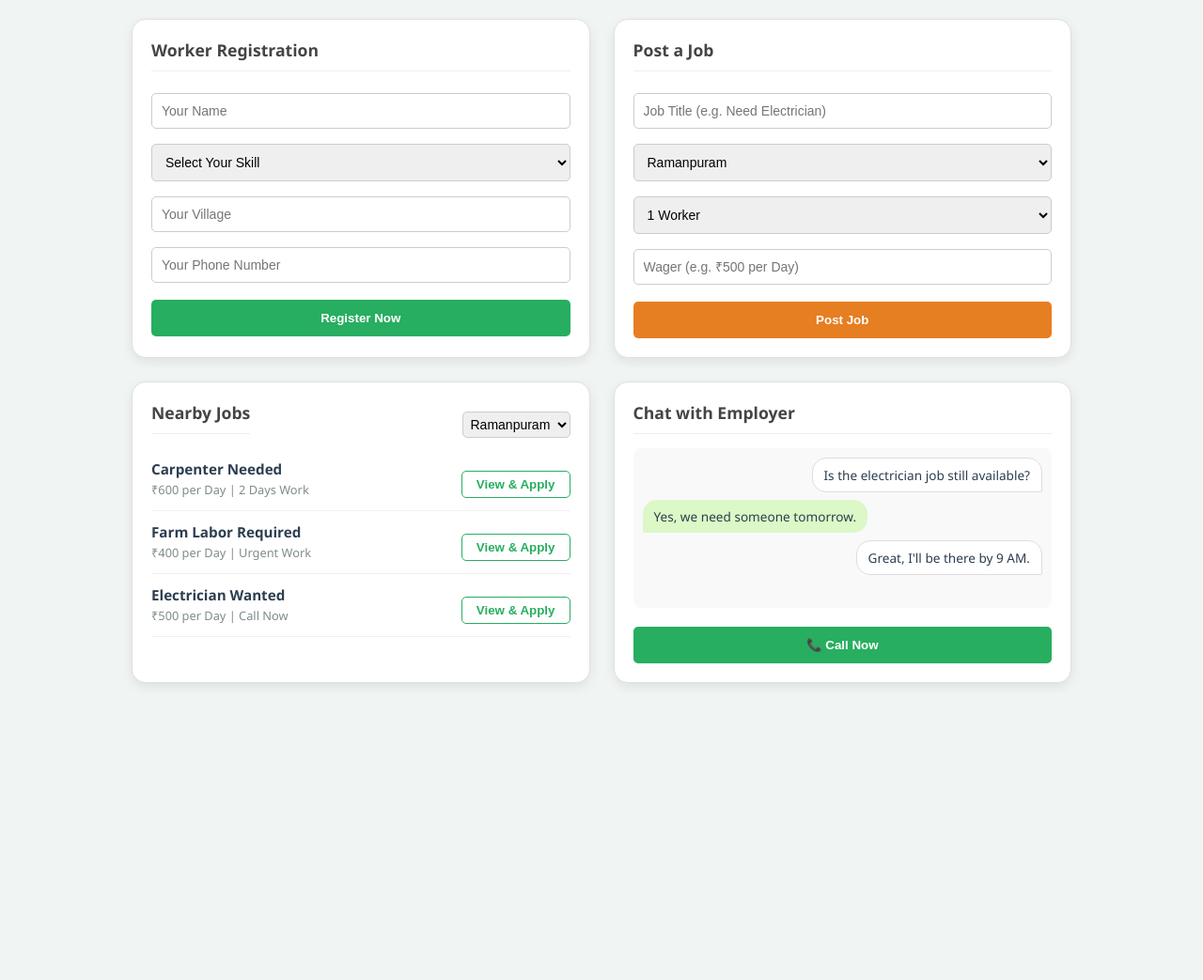
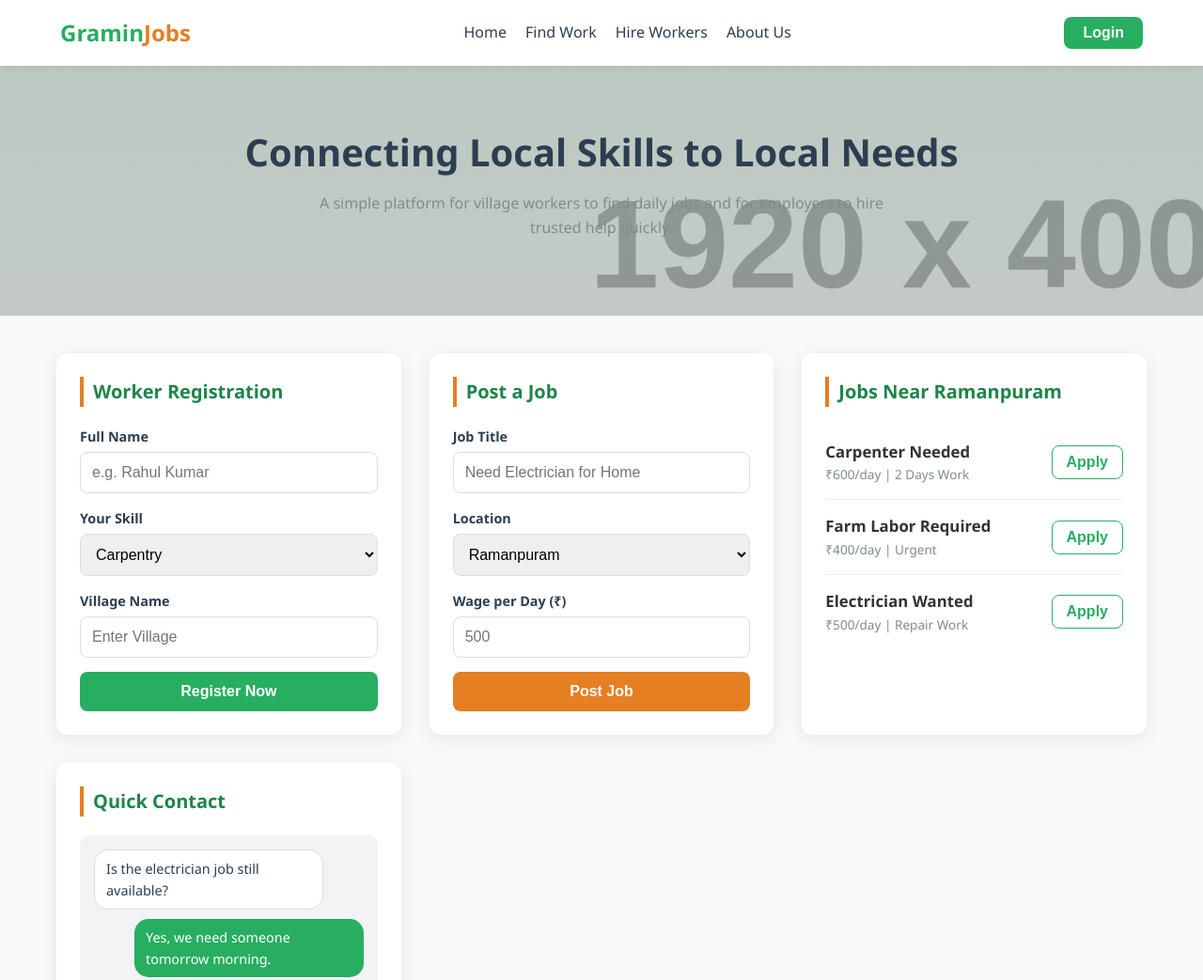
Before and after one commit to gsjsjjssshshsj-stack/skillbridge, a plain HTML site: page index.html in a window 1280 px wide. Shown: the top 1043 px of the page at 94% size. Before the commit the page ends 800 px from the top, so only its background shows below. Drawn offline with Linux system fonts and the light colour scheme; placeholder pictures from the web are drawn by us.

Commit message:
Update index.html

```diff
--- a/index.html
+++ b/index.html
@@ -3,219 +3,264 @@
 <head>
     <meta charset="UTF-8">
     <meta name="viewport" content="width=device-width, initial-scale=1.0">
-    <title>Job Matching Portal</title>
+    <title>GraminJobs | Local Worker & Employer Portal</title>
     <style>
-        /* --- CSS STYLES --- */
+        /* --- CSS VARIABLES & RESET --- */
         :root {
             --primary-green: #27ae60;
-            --secondary-green: #2ecc71;
+            --dark-green: #1e8449;
             --accent-orange: #e67e22;
-            --bg-light: #f0f4f3;
-            --text-main: #2c3e50;
+            --light-bg: #f8faf9;
+            --white: #ffffff;
+            --text-dark: #2c3e50;
+            --text-gray: #7f8c8d;
+            --shadow: 0 4px 20px rgba(0,0,0,0.08);
         }
 
-        body {
-            font-family: 'Segoe UI', Roboto, Helvetica, Arial, sans-serif;
-            background-color: var(--bg-light);
-            color: var(--text-main);
-            margin: 0;
-            padding: 20px;
+        * { box-sizing: border-box; margin: 0; padding: 0; }
+        body { font-family: 'Segoe UI', Tahoma, sans-serif; background-color: var(--light-bg); color: var(--text-dark); line-height: 1.6; }
+
+        /* --- NAVIGATION --- */
+        nav {
+            background: var(--white);
             display: flex;
-            justify-content: center;
+            justify-content: space-between;
+            align-items: center;
+            padding: 1rem 5%;
+            position: sticky;
+            top: 0;
+            z-index: 1000;
+            box-shadow: 0 2px 10px rgba(0,0,0,0.05);
         }
 
+        .logo { font-size: 1.5rem; font-weight: bold; color: var(--primary-green); }
+        .logo span { color: var(--accent-orange); }
+
+        .nav-links { list-style: none; display: flex; gap: 20px; }
+        .nav-links a { text-decoration: none; color: var(--text-dark); font-weight: 500; transition: 0.3s; }
+        .nav-links a:hover { color: var(--primary-green); }
+
+        /* --- HERO SECTION --- */
+        .hero {
+            background: linear-gradient(rgba(39, 174, 96, 0.1), rgba(39, 174, 96, 0.05)), url('https://via.placeholder.com/1920x400');
+            text-align: center;
+            padding: 60px 20px;
+        }
+        .hero h1 { font-size: 2.5rem; margin-bottom: 10px; }
+        .hero p { color: var(--text-gray); max-width: 600px; margin: 0 auto 20px; }
+
+        /* --- MAIN LAYOUT --- */
         .container {
-            max-width: 1000px;
-            width: 100%;
+            max-width: 1200px;
+            margin: 40px auto;
+            padding: 0 20px;
             display: grid;
-            grid-template-columns: repeat(auto-fit, minmax(320px, 1fr));
-            gap: 25px;
+            grid-template-columns: repeat(auto-fit, minmax(300px, 1fr));
+            gap: 30px;
         }
 
+        /* --- CARD STYLING --- */
         .card {
-            background: white;
-            border-radius: 15px;
-            padding: 20px;
-            box-shadow: 0 4px 12px rgba(0,0,0,0.08);
-            border: 1px solid #e0e0e0;
+            background: var(--white);
+            border-radius: 12px;
+            padding: 25px;
+            box-shadow: var(--shadow);
+            transition: transform 0.3s;
         }
+        .card:hover { transform: translateY(-5px); }
+        .card h2 { margin-bottom: 20px; font-size: 1.25rem; color: var(--dark-green); border-left: 4px solid var(--accent-orange); padding-left: 10px; }
 
-        h2 {
-            font-size: 1.1rem;
-            margin-top: 0;
-            color: #444;
-            border-bottom: 1px solid #eee;
-            padding-bottom: 10px;
-            margin-bottom: 15px;
-        }
-
+        /* --- FORMS --- */
+        .form-group { margin-bottom: 15px; }
+        label { display: block; font-size: 0.9rem; margin-bottom: 5px; font-weight: 600; }
         input, select {
             width: 100%;
-            padding: 10px;
-            margin: 8px 0;
-            border: 1px solid #ccc;
-            border-radius: 5px;
-            box-sizing: border-box;
-            font-size: 14px;
+            padding: 12px;
+            border: 1px solid #ddd;
+            border-radius: 8px;
+            font-size: 1rem;
         }
 
         button {
             width: 100%;
             padding: 12px;
             border: none;
-            border-radius: 5px;
+            border-radius: 8px;
+            font-size: 1rem;
             font-weight: bold;
             cursor: pointer;
-            transition: opacity 0.2s;
-            margin-top: 10px;
+            transition: 0.3s;
         }
+        .btn-primary { background: var(--primary-green); color: white; }
+        .btn-primary:hover { background: var(--dark-green); }
+        .btn-secondary { background: var(--accent-orange); color: white; }
 
-        button:hover { opacity: 0.9; }
-
-        .btn-green { background-color: var(--primary-green); color: white; }
-        .btn-orange { background-color: var(--accent-orange); color: white; }
-        .btn-apply {
-            background: white;
-            border: 1.5px solid var(--primary-green);
-            color: var(--primary-green);
-            width: auto;
-            padding: 6px 15px;
-        }
-
-        /* Job List Specifics */
-        .job-item {
+        /* --- JOB FEED --- */
+        .job-card {
+            border-bottom: 1px solid #eee;
+            padding: 15px 0;
             display: flex;
             justify-content: space-between;
             align-items: center;
-            padding: 12px 0;
-            border-bottom: 1px solid #f0f0f0;
         }
-        .job-info b { display: block; font-size: 0.95rem; }
-        .job-info span { font-size: 0.8rem; color: #7f8c8d; }
+        .job-card:last-child { border-bottom: none; }
+        .job-details b { color: #333; font-size: 1.05rem; }
+        .job-details p { font-size: 0.85rem; color: var(--text-gray); }
+        .btn-outline {
+            width: auto;
+            padding: 8px 15px;
+            background: none;
+            border: 1px solid var(--primary-green);
+            color: var(--primary-green);
+        }
 
-        /* Chat Specifics */
-        .chat-container {
-            background: #f9f9f9;
-            height: 150px;
-            padding: 10px;
-            border-radius: 8px;
+        /* --- CHAT BOX --- */
+        .chat-window {
+            background: #f1f3f4;
+            height: 180px;
+            border-radius: 10px;
+            padding: 15px;
             display: flex;
             flex-direction: column;
-            gap: 8px;
+            gap: 10px;
             overflow-y: auto;
-            margin-bottom: 10px;
+            margin-bottom: 15px;
         }
-        .bubble {
-            padding: 8px 12px;
-            border-radius: 15px;
-            font-size: 0.85rem;
-            max-width: 80%;
+        .msg { padding: 8px 12px; border-radius: 15px; font-size: 0.9rem; max-width: 85%; }
+        .msg.sent { background: var(--primary-green); color: white; align-self: flex-end; }
+        .msg.received { background: white; align-self: flex-start; border: 1px solid #ddd; }
+
+        /* --- FOOTER --- */
+        footer {
+            background: #2c3e50;
+            color: white;
+            text-align: center;
+            padding: 40px 20px;
+            margin-top: 60px;
         }
-        .bubble.in { background: #dcf8c6; align-self: flex-start; border-bottom-left-radius: 2px; }
-        .bubble.out { background: white; border: 1px solid #ddd; align-self: flex-end; border-bottom-right-radius: 2px; }
 
-        @media (max-width: 600px) {
-            .container { grid-template-columns: 1fr; }
+        /* --- RESPONSIVE --- */
+        @media (max-width: 768px) {
+            .nav-links { display: none; } /* Mobile menu could be added here */
+            .hero h1 { font-size: 1.8rem; }
         }
     </style>
 </head>
 <body>
 
-    <div class="container">
+    <nav>
+        <div class="logo">Gramin<span>Jobs</span></div>
+        <ul class="nav-links">
+            <li><a href="#">Home</a></li>
+            <li><a href="#register">Find Work</a></li>
+            <li><a href="#post">Hire Workers</a></li>
+            <li><a href="#">About Us</a></li>
+        </ul>
+        <button class="btn-primary" style="width: auto; padding: 8px 20px;">Login</button>
+    </nav>
 
-        <section class="card">
+    <header class="hero">
+        <h1>Connecting Local Skills to Local Needs</h1>
+        <p>A simple platform for village workers to find daily jobs and for employers to hire trusted help quickly.</p>
+    </header>
+
+    <main class="container">
+
+        <section class="card" id="register">
             <h2>Worker Registration</h2>
-            <form id="regForm">
-                <input type="text" placeholder="Your Name" required>
+            <div class="form-group">
+                <label>Full Name</label>
+                <input type="text" placeholder="e.g. Rahul Kumar">
+            </div>
+            <div class="form-group">
+                <label>Your Skill</label>
                 <select>
-                    <option value="">Select Your Skill</option>
                     <option>Carpentry</option>
+                    <option>Masonry</option>
                     <option>Electrician</option>
                     <option>Plumbing</option>
+                    <option>Farm Labor</option>
                 </select>
-                <input type="text" placeholder="Your Village">
-                <input type="tel" placeholder="Your Phone Number">
-                <button type="submit" class="btn-green">Register Now</button>
-            </form>
+            </div>
+            <div class="form-group">
+                <label>Village Name</label>
+                <input type="text" placeholder="Enter Village">
+            </div>
+            <button class="btn-primary" onclick="notify('Worker Registered!')">Register Now</button>
+        </section>
+
+        <section class="card" id="post">
+            <h2>Post a Job</h2>
+            <div class="form-group">
+                <label>Job Title</label>
+                <input type="text" placeholder="Need Electrician for Home">
+            </div>
+            <div class="form-group">
+                <label>Location</label>
+                <select>
+                    <option>Ramanpuram</option>
+                    <option>Siddapur</option>
+                    <option>Kalyanpur</option>
+                </select>
+            </div>
+            <div class="form-group">
+                <label>Wage per Day (₹)</label>
+                <input type="number" placeholder="500">
+            </div>
+            <button class="btn-secondary" onclick="notify('Job Posted Successfully!')">Post Job</button>
         </section>
 
         <section class="card">
-            <h2>Post a Job</h2>
-            <form id="postForm">
-                <input type="text" placeholder="Job Title (e.g. Need Electrician)">
-                <select>
-                    <option>Ramanpuram</option>
-                    <option>Siddapur</option>
-                </select>
-                <select>
-                    <option>1 Worker</option>
-                    <option>2 Workers</option>
-                </select>
-                <input type="text" placeholder="Wager (e.g. ₹500 per Day)">
-                <button type="submit" class="btn-orange">Post Job</button>
-            </section>
-        </section>
-
-        <section class="card">
-            <div style="display: flex; justify-content: space-between; align-items: center;">
-                <h2>Nearby Jobs</h2>
-                <select style="width: auto; margin: 0; padding: 4px;">
-                    <option>Ramanpuram</option>
-                </select>
+            <h2>Jobs Near Ramanpuram</h2>
+            <div class="job-card">
+                <div class="job-details">
+                    <b>Carpenter Needed</b>
+                    <p>₹600/day | 2 Days Work</p>
+                </div>
+                <button class="btn-outline" onclick="apply()">Apply</button>
             </div>
-            <div id="jobList">
-                <div class="job-item">
-                    <div class="job-info">
-                        <b>Carpenter Needed</b>
-                        <span>₹600 per Day | 2 Days Work</span>
-                    </div>
-                    <button class="btn-apply" onclick="apply()">View & Apply</button>
+            <div class="job-card">
+                <div class="job-details">
+                    <b>Farm Labor Required</b>
+                    <p>₹400/day | Urgent</p>
                 </div>
-                <div class="job-item">
-                    <div class="job-info">
-                        <b>Farm Labor Required</b>
-                        <span>₹400 per Day | Urgent Work</span>
-                    </div>
-                    <button class="btn-apply" onclick="apply()">View & Apply</button>
+                <button class="btn-outline" onclick="apply()">Apply</button>
+            </div>
+            <div class="job-card">
+                <div class="job-details">
+                    <b>Electrician Wanted</b>
+                    <p>₹500/day | Repair Work</p>
                 </div>
-                <div class="job-item">
-                    <div class="job-info">
-                        <b>Electrician Wanted</b>
-                        <span>₹500 per Day | Call Now</span>
-                    </div>
-                    <button class="btn-apply" onclick="apply()">View & Apply</button>
-                </div>
+                <button class="btn-outline" onclick="apply()">Apply</button>
             </div>
         </section>
 
         <section class="card">
-            <h2>Chat with Employer</h2>
-            <div class="chat-container">
-                <div class="bubble out">Is the electrician job still available?</div>
-                <div class="bubble in">Yes, we need someone tomorrow.</div>
-                <div class="bubble out">Great, I'll be there by 9 AM.</div>
+            <h2>Quick Contact</h2>
+            <div class="chat-window">
+                <div class="msg received">Is the electrician job still available?</div>
+                <div class="msg sent">Yes, we need someone tomorrow morning.</div>
+                <div class="msg received">Great, I'll be there by 9 AM at the main square.</div>
             </div>
-            <button class="btn-green" onclick="window.location.href='tel:1234567890'">📞 Call Now</button>
+            <button class="btn-primary" onclick="location.href='tel:9100000000'">📞 Call Employer</button>
         </section>
 
-    </div>
+    </main>
+
+    <footer>
+        <p>&copy; 2026 GraminJobs Portal. Empowering local communities.</p>
+        <div style="margin-top: 10px; font-size: 0.8rem; color: #bdc3c7;">
+            Privacy Policy | Terms of Service | Contact Help-Desk
+        </div>
+    </footer>
 
     <script>
-        /* --- JAVASCRIPT LOGIC --- */
-
-        // Handle Form Submissions
-        document.getElementById('regForm').onsubmit = (e) => {
-            e.preventDefault();
-            alert("Registration Successful!");
-        };
-
-        document.getElementById('postForm').onsubmit = (e) => {
-            e.preventDefault();
-            alert("Job Posted Successfully!");
-        };
+        function notify(msg) {
+            alert(msg);
+        }
 
         function apply() {
-            alert("Application sent! Opening chat...");
+            alert("Application Sent! Check the 'Quick Contact' section to chat.");
         }
     </script>
 </body>
```
